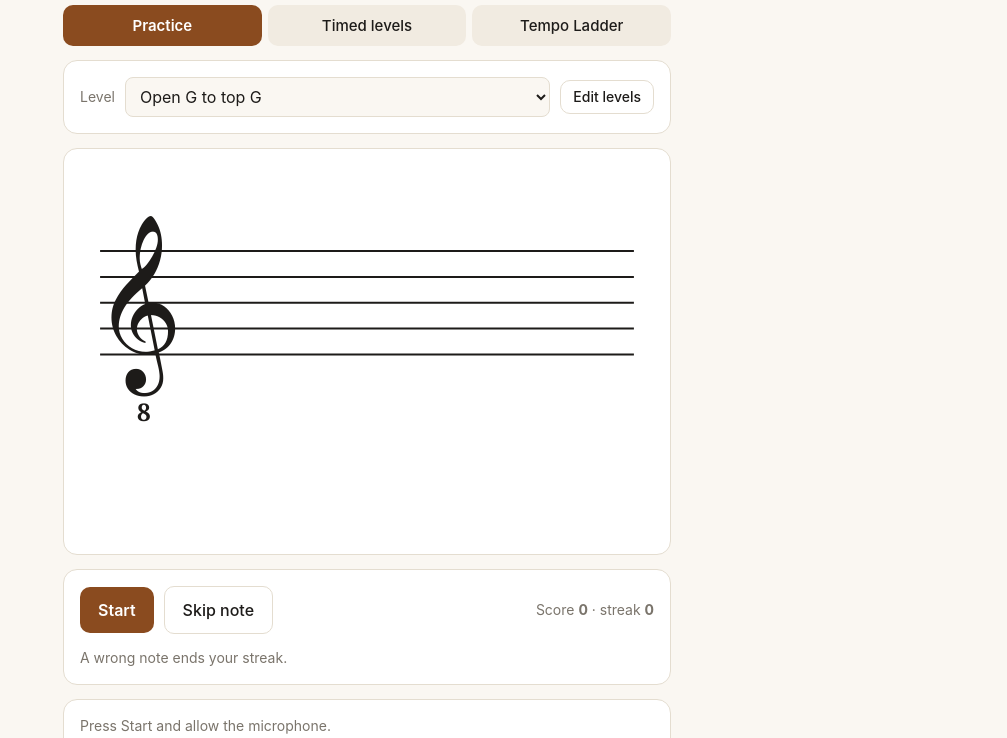
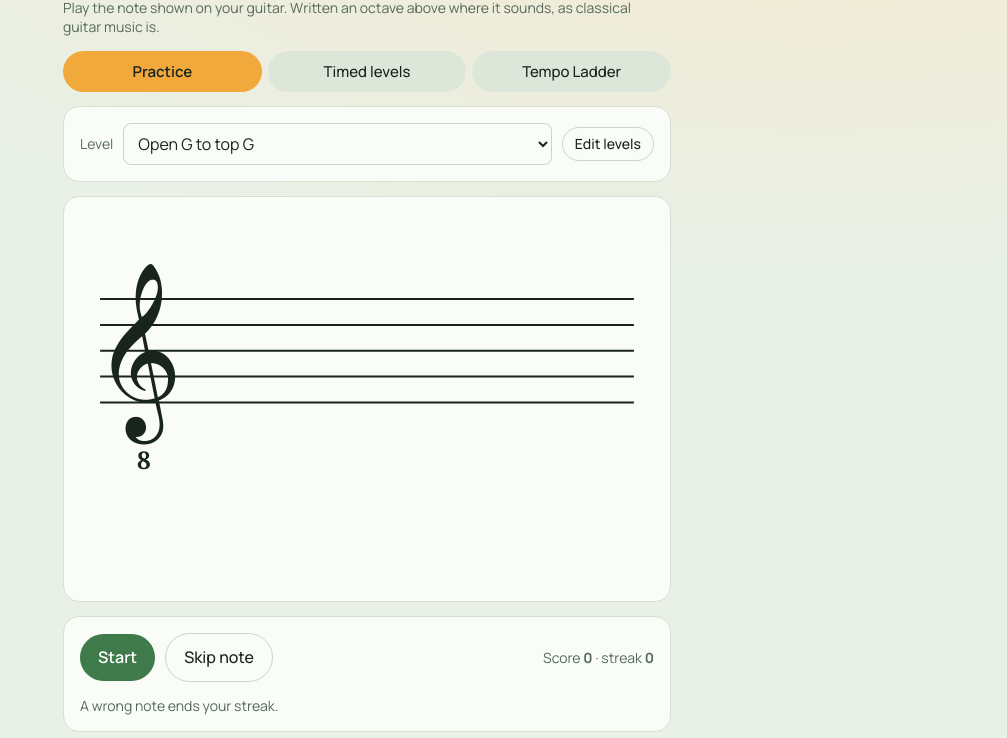
Before and after one commit to MatthewAnnable/classical-note-trainer, a plain HTML site: page index.html in a window 1280 px wide. Shown: the part 100-838 px from the top of the page, without its empty margins (273-1280 px from the left). Drawn offline with Linux system fonts and the light colour scheme.

Commit message:
Evening look: night and day themes to match the student portal
Shared stylesheet (evening.css), Manrope, and this app's own colour pairing.
Follows the device's light or dark setting.

Co-Authored-By: Claude Fable 5.2 <noreply@anthropic.com>

```diff
--- /dev/null
+++ b/evening.css
@@ -0,0 +1,162 @@
+/* Matthew Annable — the "Evening" look for the student practice apps.
+ *
+ * The same look as the student portal (Lesson Booking System/static/css/
+ * portal.css): the brand green and amber on a dark forest ground with a touch
+ * of lilac, blue and clay, Manrope for everything, no serif. Dark by default;
+ * a matching day theme takes over when the device is set to light. Each app links its own copy of
+ * this file as evening.css AFTER its own <style>, so this file wins.
+ *
+ * THIS IS THE MASTER. Edit it here, then copy it over evening.css in each app
+ * folder under Student Apps/ (see README.md beside this file).
+ *
+ * Every app looks like part of one family but has its own pair of colours,
+ * chosen by <html data-app="…">:
+ *   --accent  selected tabs and pills, sliders, highlights
+ *   --action  the main button
+ *   --glow    the soft light in the top corner of the page
+ */
+
+@font-face {
+  font-family: 'Manrope'; font-style: normal; font-weight: 200 800; font-display: swap;
+  src: url("fonts/manrope-latin.woff2") format('woff2');
+  unicode-range: U+0000-00FF, U+0131, U+0152-0153, U+02BB-02BC, U+02C6, U+02DA, U+02DC, U+0304, U+0308, U+0329, U+2000-206F, U+20AC, U+2122, U+2191, U+2193, U+2212, U+2215, U+FEFF, U+FFFD;
+}
+@font-face {
+  font-family: 'Manrope'; font-style: normal; font-weight: 200 800; font-display: swap;
+  src: url("fonts/manrope-latin-ext.woff2") format('woff2');
+  unicode-range: U+0100-02BA, U+02BD-02C5, U+02C7-02CC, U+02CE-02D7, U+02DD-02FF, U+0304, U+0308, U+0329, U+1D00-1DBF, U+1E00-1E9F, U+1EF2-1EFF, U+2020, U+20A0-20AB, U+20AD-20C0, U+2113, U+2C60-2C7F, U+A720-A7FF;
+}
+
+:root {
+  color-scheme: dark;
+
+  /* The five brand colours, lifted for a dark ground. --on-… is the text
+     colour that sits on each one when it is used as a fill. */
+  --moss: #9CCB96;  --on-moss: #141A17;  --glow-moss: #24332A;
+  --amber: #F7B955; --on-amber: #141A17; --glow-amber: #332E22;
+  --lilac: #C2B0F0; --on-lilac: #141A17; --glow-lilac: #2D2A3B;
+  --sky: #8FBCE6;   --on-sky: #141A17;   --glow-sky: #22303B;
+  --clay: #EC9C86;  --on-clay: #141A17;  --glow-clay: #3A2824;
+
+  /* the names the apps already use */
+  --bg: #141A17;
+  --card: #1D2521;
+  --chip: #26332C;
+  --ink: #EEF0E8;
+  --mute: #A2ADA3;
+  --line: #3A4A40;
+  --line-soft: #2B3630;
+
+  --good: #9CCB96; --goodbg: #22302A; --ok: #9CCB96;
+  --warn: #F7B955;
+  --bad: #F0A29A;  --badbg: #3A2422;
+  --flat: #86B4F0; --sharp: #F0A29A;   /* singing: which way the note leans */
+  --band: #26332C; --grid: #2B3630;
+  --s1: #86B4F0; --s2: #F7B955; --s3: #C2B0F0;
+
+  /* fretboards */
+  --board: #222C27; --wire: #3A4A40; --string: #8C978E;
+  --pale: #22303B; --paleline: #5F86A8; --accpale: #332E22; --win: rgba(143,188,230,.12);
+}
+
+/* Day: the same look with the lights on. A pale sage ground, and the five
+   colours deepened so they hold up on a bright screen. Follows the device. */
+@media (prefers-color-scheme: light) {
+  :root {
+    color-scheme: light;
+
+    --moss: #3F7A4A;  --on-moss: #FFFFFF;  --glow-moss: #D9EAD5;
+    --amber: #F2A93B; --on-amber: #18241D; --glow-amber: #F3EAD2;
+    --lilac: #6B5BB5; --on-lilac: #FFFFFF; --glow-lilac: #E2E0F2;
+    --sky: #2F6FA8;   --on-sky: #FFFFFF;   --glow-sky: #D9E7F1;
+    --clay: #B8503F;  --on-clay: #FFFFFF;  --glow-clay: #F1DFD9;
+
+    --bg: #E9F0E6;
+    --card: #F9FCF7;
+    --chip: #DDE7D9;
+    --ink: #18241D;
+    --mute: #566A5C;
+    --line: #C9D6C5;
+    --line-soft: #D6E0D2;
+
+    --good: #3F7A4A; --goodbg: #D9EAD5; --ok: #3F7A4A;
+    --warn: #C98A1B;
+    --bad: #B8503F;  --badbg: #F4DFDA;
+    --flat: #2F6FA8; --sharp: #B8503F;
+    --band: #DDE7D9; --grid: #D3DECF;
+    --s1: #2F6FA8; --s2: #C98A1B; --s3: #6B5BB5;
+
+    --board: #DCE5D6; --wire: #B9C7B4; --string: #7C8B80;
+    --pale: #D9E7F1; --paleline: #7FA6C8; --accpale: #F3EAD2; --win: rgba(47,111,168,.10);
+  }
+}
+
+/* One pairing per app: --accent for selected tabs, pills and sliders,
+   --action for the main button, --glow for the light in the corner.
+   Ideas for future apps are in README.md beside the master copy. */
+html              { --accent: var(--moss);  --on-accent: var(--on-moss);  --action: var(--amber); --on-action: var(--on-amber); --glow: var(--glow-moss); }
+html[data-app="ear"]   { --accent: var(--moss);  --on-accent: var(--on-moss);  --action: var(--amber); --on-action: var(--on-amber); --glow: var(--glow-moss); }
+html[data-app="notes"] { --accent: var(--amber); --on-accent: var(--on-amber); --action: var(--moss);  --on-action: var(--on-moss);  --glow: var(--glow-amber); }
+html[data-app="sing"]  { --accent: var(--lilac); --on-accent: var(--on-lilac); --action: var(--amber); --on-action: var(--on-amber); --glow: var(--glow-lilac); }
+html[data-app="metro"] { --accent: var(--clay);  --on-accent: var(--on-clay);  --action: var(--moss);  --on-action: var(--on-moss);  --glow: var(--glow-clay); }
+html[data-app="neck"]  { --accent: var(--sky);   --on-accent: var(--on-sky);   --action: var(--amber); --on-action: var(--on-amber); --glow: var(--glow-sky);
+  --dot: var(--sky); --dotink: var(--on-sky); --acc: var(--amber); }
+
+html { background: var(--bg); }
+body {
+  background: radial-gradient(120% 520px at 85% 0%, var(--glow) 0%, var(--bg) 70%) no-repeat, var(--bg);
+  color: var(--ink);
+  font-family: Manrope, system-ui, -apple-system, "Segoe UI", Helvetica, Arial, sans-serif;
+  -webkit-font-smoothing: antialiased;
+}
+h1 { font-weight: 800; font-size: clamp(26px, 6.5vw, 34px); line-height: 1.08; letter-spacing: -0.03em; margin-bottom: 10px; }
+h2 { letter-spacing: -0.015em; }
+a { color: var(--accent); }
+:focus-visible { outline: 2px solid var(--amber); outline-offset: 3px; }
+
+/* The name and zigzag above each app's title, as on the portal. */
+.ma-brand {
+  display: flex; align-items: center; gap: 10px; margin: 0 0 14px;
+  font-size: 12px; font-weight: 700; letter-spacing: 0.1em; text-transform: uppercase;
+  color: var(--mute);
+}
+.ma-brand svg { width: 38px; height: 17px; flex: none; color: var(--accent); }
+
+.card { border-radius: 16px; border-color: var(--line-soft); }
+input[type=range] { accent-color: var(--accent); }
+input[type=checkbox], input[type=radio] { accent-color: var(--accent); }
+select, input[type=text], input[type=number] { background: var(--card); color: var(--ink); border-color: var(--line); }
+
+/* Selected tabs and pills take the app's accent. */
+.pill, .tabs button { border-radius: 999px; }
+.pill.on, .tabs button.on, .ghost.on, #modes .chip.on {
+  background: var(--accent); color: var(--on-accent); border-color: var(--accent);
+}
+/* The main button takes the app's action colour. */
+.big, button.primary {
+  background: var(--action); border-color: var(--action); color: var(--on-action);
+  border-radius: 999px; font-weight: 700;
+}
+.ghost { border-radius: 999px; }
+
+/* Ear Trainer */
+.ans .pick, .box td span.root { color: var(--on-accent); }
+.fb .dot text { fill: var(--on-accent); }
+.fb .root text { fill: var(--bg); }
+.fb .g-both text, .fb .g-major text, .fb .g-minor text, .fb .g-none text { fill: #fff; }
+html[data-app="neck"] .fb .dot.root text { fill: var(--bg); }
+html[data-app="neck"] .fb .dot.faded text { fill: var(--ink); }
+
+/* Note Reading: plain buttons are filled, so the dark text goes on all of
+   them, and only the Start buttons take the action colour. */
+html[data-app="notes"] button { color: var(--on-accent); border-radius: 999px; }
+html[data-app="notes"] button.alt, html[data-app="notes"] .tabs button { color: var(--ink); }
+html[data-app="notes"] .tabs button.on { color: var(--on-accent); }
+html[data-app="notes"] #pStart, html[data-app="notes"] #tStart, html[data-app="notes"] #lStart { background: var(--action); color: var(--on-action); }
+html[data-app="notes"] .big { background: none; border-radius: 0; color: inherit; }
+
+/* Fading Metronome */
+.tempo .bpm { min-width: 0; white-space: nowrap; }
+.beats { grid-template-columns: repeat(4, minmax(0, 1fr)); }
+.beat { min-width: 0; aspect-ratio: auto; height: 30px; }
+.beat.now.audible { color: var(--on-accent); }
--- a/index.html
+++ b/index.html
@@ -1,5 +1,5 @@
 <!doctype html>
-<html lang="en">
+<html lang="en" data-app="notes">
 <head>
 <meta charset="utf-8">
 <meta name="viewport" content="width=device-width,initial-scale=1">
@@ -54,9 +54,13 @@
   [hidden] { display:none !important; }
   hr { border:0; border-top:1px solid var(--line); margin:14px 0; }
 </style>
+<meta name="theme-color" content="#141A17" media="(prefers-color-scheme: dark)">
+<meta name="theme-color" content="#E9F0E6" media="(prefers-color-scheme: light)">
+<link rel="stylesheet" href="evening.css">
 </head>
 <body>
 <main>
+  <p class="ma-brand"><svg viewBox="-12 -12 779 339" aria-hidden="true"><polyline points="0,158 85,158 159,315 159,0 292,315 425,0 425,315 559,0 693,315 533,158 755,158" fill="none" stroke="currentColor" stroke-width="20" stroke-linecap="round" stroke-linejoin="round"/></svg>Matthew Annable</p>
   <h1>Classical Note Trainer</h1>
   <p class="sub">Play the note shown on your guitar. Written an octave above where it sounds, as classical guitar music is.</p>
 
```
Also changed, not shown: fonts/manrope-latin-ext.woff2 (added), fonts/manrope-latin.woff2 (added).
